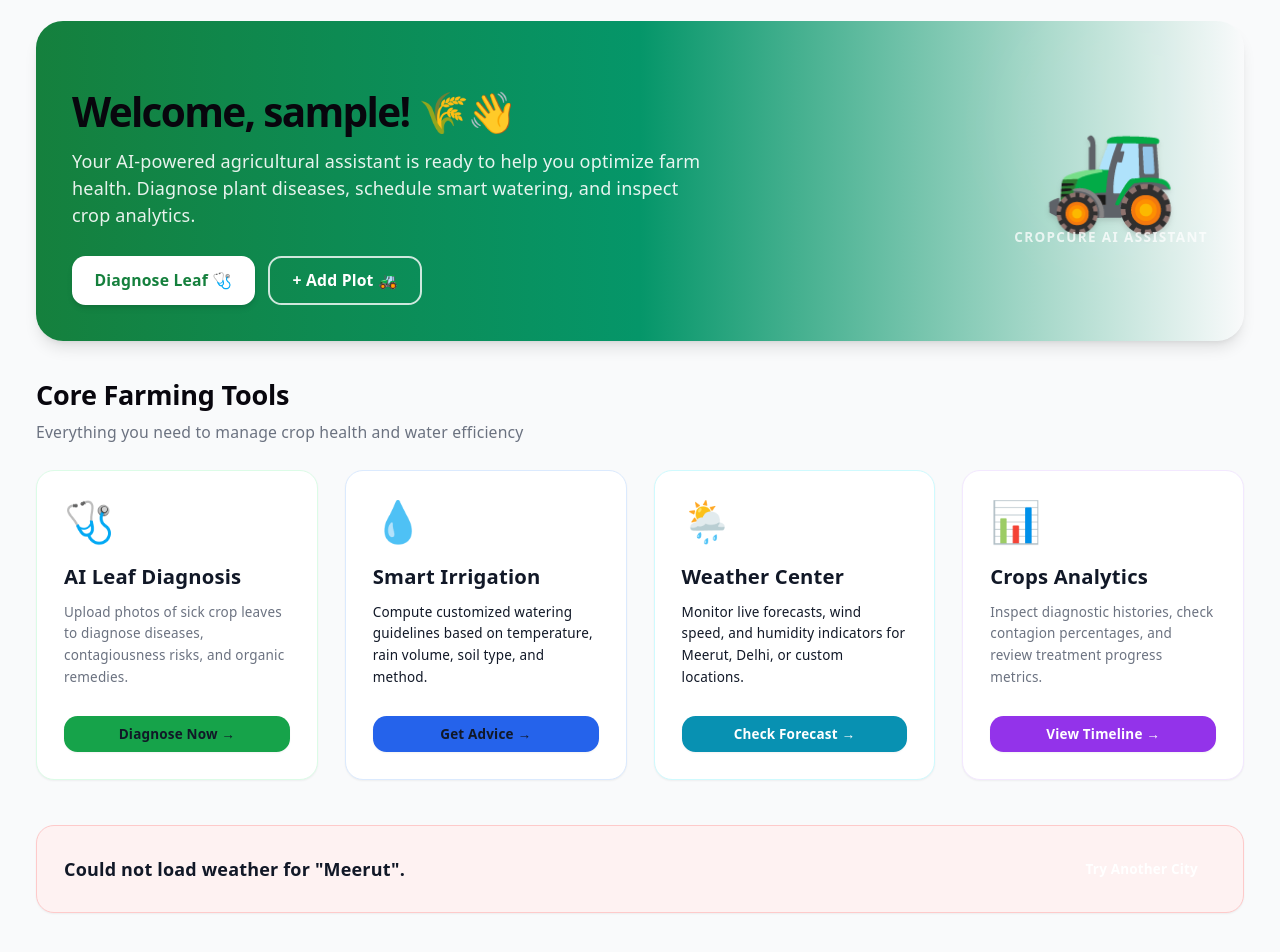
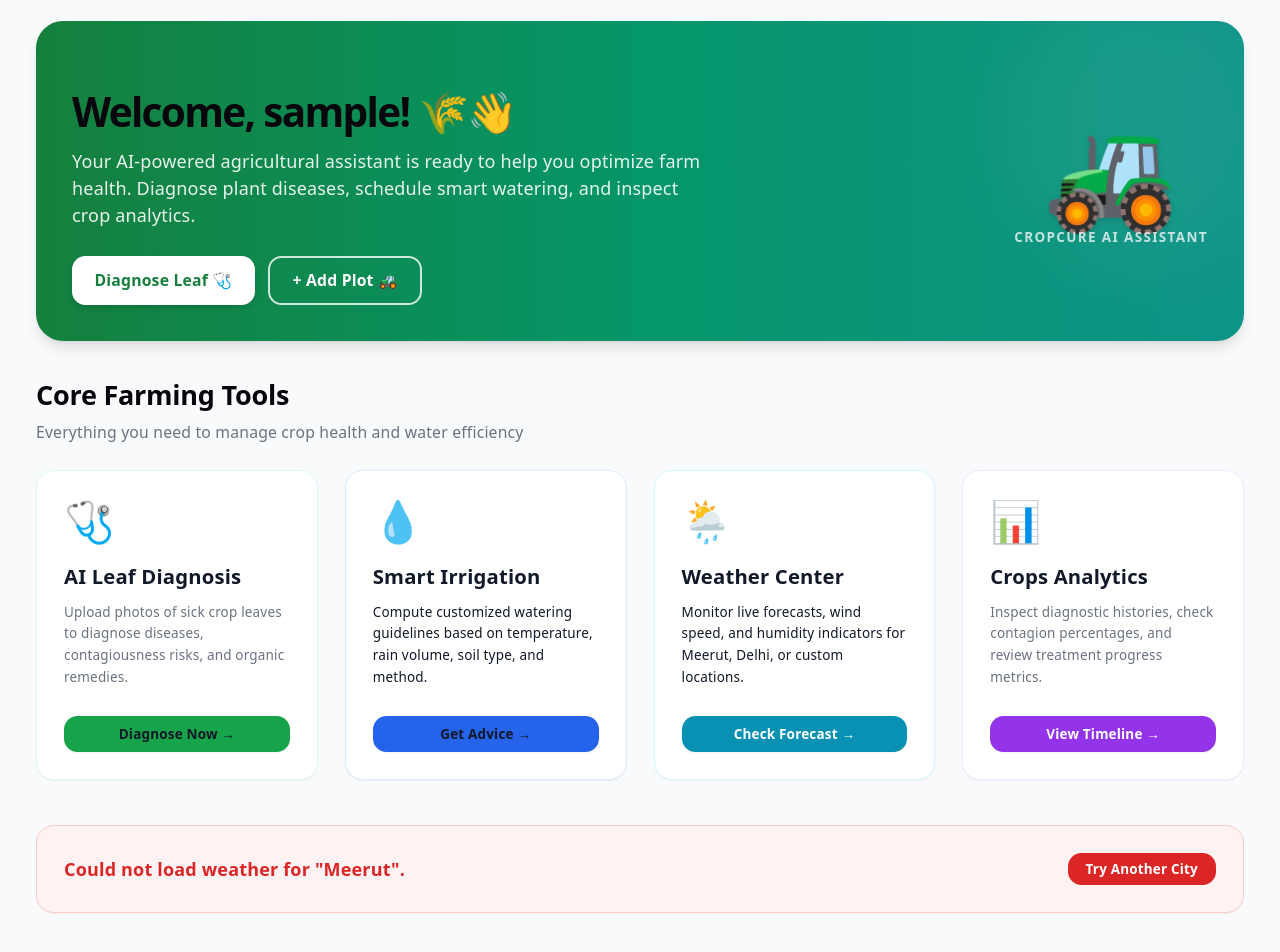
Before and after one commit to chaudhary-vasu1/Crop-Cure, a React app in the folder frontend/: page / in a window 1280 px wide. Shown: the part 88-1040 px from the top of the page. Built offline with nearby package versions, Linux system fonts and the light colour scheme; no server answers; sample sign-in values are in the browser's storage; the HTML template or start-up script is replaced by a standard one.

Commit message:
Fix invalid Tailwind CSS classes in Farms, Profile, Dashboard, PlotCard, WeatherWidget, and DiagnoseModal

```diff
--- a/frontend/src/components/DiagnoseModal.jsx
+++ b/frontend/src/components/DiagnoseModal.jsx
@@ -59,7 +59,7 @@ const DiagnoseModal = ({ isOpen, onClose, plot }) => {
             <div className="w-full max-w-lg max-h-[90vh] overflow-y-auto bg-white dark:bg-gray-900 border border-gray-100 dark:border-gray-850 rounded-2xl shadow-2xl p-6 relative animate-scale-up">
 
                 {/* Close Button */}
-                <button onClick={resetAndClose} className="absolute text-gray-400 top-4 right-4 hover:text-gray-650 transition border-none bg-transparent cursor-pointer text-lg font-bold">
+                <button onClick={resetAndClose} className="absolute text-gray-400 top-4 right-4 hover:text-gray-600 transition border-none bg-transparent cursor-pointer text-lg font-bold">
                     ✕
                 </button>
 
@@ -103,7 +103,7 @@ const DiagnoseModal = ({ isOpen, onClose, plot }) => {
                         <div className="p-4 bg-blue-50/50 dark:bg-blue-950/20 border border-blue-100 dark:border-blue-900/50 rounded-xl">
                             <h3 className="text-base font-bold text-blue-800 dark:text-blue-400">Diagnosis Results</h3>
                             <p className="text-2xl font-black text-gray-800 dark:text-white mt-1 capitalize">{diagnosis.diseaseName}</p>
-                            <p className="text-sm text-gray-650 dark:text-gray-400 mt-1">
+                            <p className="text-sm text-gray-600 dark:text-gray-400 mt-1">
                                 AI Confidence: <span className="font-bold text-green-600 dark:text-green-400">{(diagnosis.confidenceScore * 100).toFixed(0)}%</span>
                             </p>
 
--- a/frontend/src/components/Navbar.jsx
+++ b/frontend/src/components/Navbar.jsx
@@ -103,7 +103,7 @@ const Navbar = () => {
                     {/* Logout */}
                     <button
                         onClick={logout}
-                        className="px-4 py-2 text-sm font-bold text-white bg-red-500 hover:bg-red-650 rounded-xl transition shadow-sm border-none cursor-pointer flex items-center gap-1.5"
+                        className="px-4 py-2 text-sm font-bold text-white bg-red-500 hover:bg-red-600 rounded-xl transition shadow-sm border-none cursor-pointer flex items-center gap-1.5"
                     >
                         <LogOut size={16} />
                         <span>{lang.logout}</span>
--- a/frontend/src/components/PlotCard.jsx
+++ b/frontend/src/components/PlotCard.jsx
@@ -16,7 +16,7 @@ const PlotCard = ({ plot, onDelete, onDiagnose, onIrrigation }) => {
                 </div>
                 <button
                     onClick={() => onDelete(plot._id)}
-                    className="text-gray-400 hover:text-red-650 transition p-1.5 rounded-lg hover:bg-red-50 dark:hover:bg-red-950/20 border-none cursor-pointer bg-transparent"
+                    className="text-gray-400 hover:text-red-600 transition p-1.5 rounded-lg hover:bg-red-50 dark:hover:bg-red-950/20 border-none cursor-pointer bg-transparent"
                     title="Delete Plot"
                 >
                     <Trash2 size={18} />
--- a/frontend/src/components/WeatherWidget.jsx
+++ b/frontend/src/components/WeatherWidget.jsx
@@ -53,7 +53,7 @@ const WeatherWidget = ({ defaultCity }) => {
     if (error) {
         return (
             <div className="p-6 mb-6 border border-red-200 dark:border-red-900/50 shadow-sm bg-red-50 dark:bg-red-950/20 rounded-2xl text-left flex flex-col sm:flex-row justify-between items-start sm:items-center gap-4">
-                <p className="font-semibold text-red-650 dark:text-red-400">{error}</p>
+                <p className="font-semibold text-red-600 dark:text-red-400">{error}</p>
                 <div className="flex gap-2 items-center w-full sm:w-auto">
                     {isEditing ? (
                         <form onSubmit={handleSearchSubmit} className="flex gap-2 items-center w-full">
@@ -65,14 +65,14 @@ const WeatherWidget = ({ defaultCity }) => {
                                 className="px-3 py-1 border rounded-lg focus:ring-1 focus:ring-red-500 text-sm outline-none bg-white dark:bg-gray-800 text-gray-900 dark:text-white"
                                 autoFocus
                             />
-                            <button type="submit" className="px-3 py-1 bg-red-650 hover:bg-red-750 text-white rounded-lg border-none cursor-pointer font-bold text-xs">
+                            <button type="submit" className="px-3 py-1 bg-red-600 hover:bg-red-700 text-white rounded-lg border-none cursor-pointer font-bold text-xs">
                                 Go
                             </button>
                         </form>
                     ) : (
                         <button
                             onClick={() => setIsEditing(true)}
-                            className="px-4 py-1.5 bg-red-650 hover:bg-red-750 text-white font-bold rounded-xl text-xs border-none cursor-pointer"
+                            className="px-4 py-1.5 bg-red-600 hover:bg-red-700 text-white font-bold rounded-xl text-xs border-none cursor-pointer"
                         >
                             Try Another City
                         </button>
--- a/frontend/src/pages/Dashboard.jsx
+++ b/frontend/src/pages/Dashboard.jsx
@@ -131,7 +131,7 @@ const Dashboard = () => {
     return (
         <div className="w-full text-left">
             {/* Hero / Welcome section */}
-            <div className="relative p-8 mb-8 text-white rounded-3xl shadow-lg bg-gradient-to-r from-green-700 via-emerald-600 to-teal-650 overflow-hidden flex flex-col md:flex-row items-center justify-between gap-6">
+            <div className="relative p-8 mb-8 text-white rounded-3xl shadow-lg bg-gradient-to-r from-green-700 via-emerald-600 to-teal-600 overflow-hidden flex flex-col md:flex-row items-center justify-between gap-6">
                 <div className="z-10 text-left max-w-xl">
                     <h1 className="text-3xl sm:text-4xl font-black mb-3">
                         {lang.welcome} {user?.username || 'Farmer'}! 🌾👋
--- a/frontend/src/pages/Farms.jsx
+++ b/frontend/src/pages/Farms.jsx
@@ -87,7 +87,7 @@ const Farms = () => {
                 </div>
                 <button
                     onClick={() => setIsModalOpen(true)}
-                    className="px-5 py-2.5 font-bold text-white bg-green-605 hover:bg-green-700 transition rounded-xl shadow-md border-none cursor-pointer hover:shadow-lg text-sm"
+                    className="px-5 py-2.5 font-bold text-white bg-green-600 hover:bg-green-700 transition rounded-xl shadow-md border-none cursor-pointer hover:shadow-lg text-sm"
                 >
                     {lang.addPlot}
                 </button>
--- a/frontend/src/pages/Profile.jsx
+++ b/frontend/src/pages/Profile.jsx
@@ -114,7 +114,7 @@ const Profile = () => {
                 <div className="z-10">
                     <button
                         onClick={logout}
-                        className="px-5 py-2.5 bg-red-500 hover:bg-red-650 text-white font-bold rounded-xl shadow-md border-none cursor-pointer flex items-center gap-2 transition transform hover:scale-[1.03]"
+                        className="px-5 py-2.5 bg-red-500 hover:bg-red-600 text-white font-bold rounded-xl shadow-md border-none cursor-pointer flex items-center gap-2 transition transform hover:scale-[1.03]"
                     >
                         <LogOut size={16} />
                         <span>{lang.logoutBtn}</span>
```
